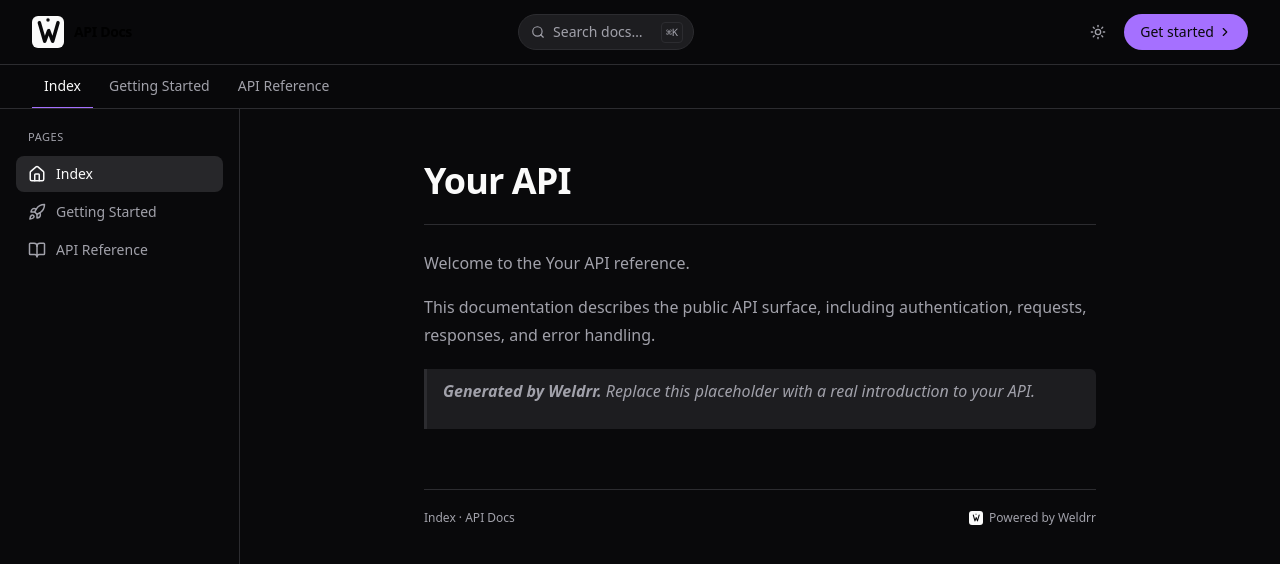
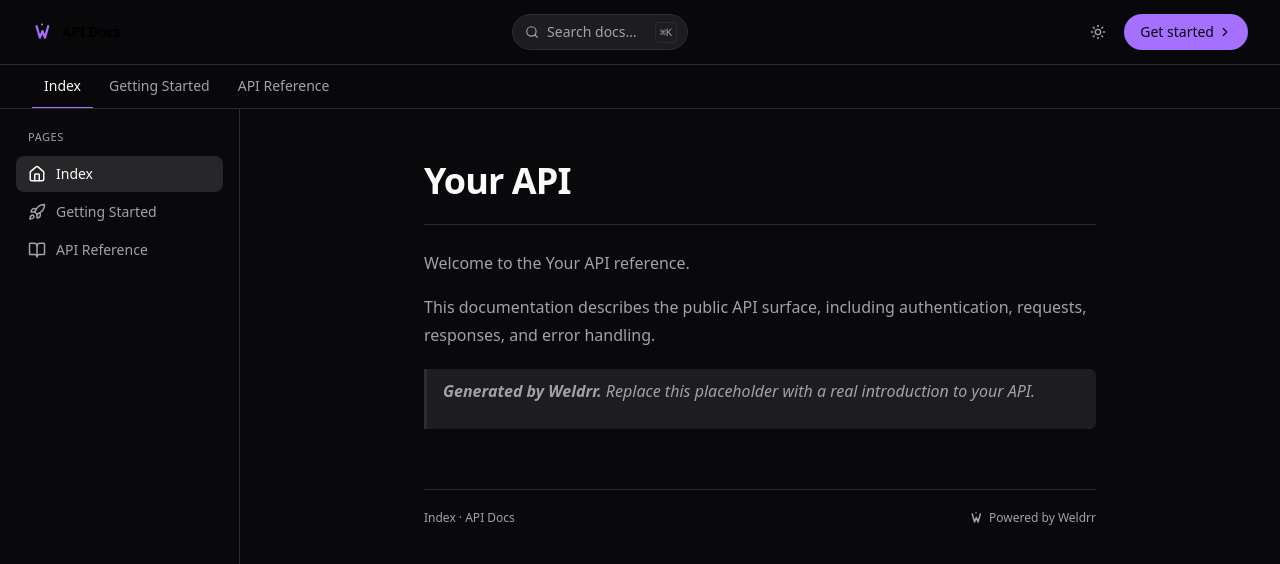
Before and after one commit to Daviduche03/paygrid-docs, a React (Vite) app: page /docs/index in a window 1280 px wide. Shown: the top 564 px of the page. Built offline with nearby package versions, Linux system fonts and the light colour scheme.

Commit message:
style: logo mark without background box

```diff
--- a/src/App.tsx
+++ b/src/App.tsx
@@ -85,9 +85,7 @@ function WMark({ className }: { className?: string }) {
 function Brand() {
   return (
     <div className="flex shrink-0 items-center gap-2.5">
-      <span className="inline-flex h-8 w-8 items-center justify-center rounded-md bg-foreground text-background">
-        <WMark className="h-4.5 w-4.5" />
-      </span>
+      <WMark className="h-5 w-5 text-primary" />
       <span className="text-sm font-semibold tracking-tight">API Docs</span>
     </div>
   );
@@ -330,9 +328,7 @@ function DocShell() {
               rel="noreferrer"
               className="inline-flex items-center gap-1.5 text-xs text-muted-foreground transition-colors hover:text-foreground"
             >
-              <span className="inline-flex size-3.5 items-center justify-center rounded-[3px] bg-foreground text-background">
-                <WMark className="h-2.5 w-2.5" />
-              </span>
+              <WMark className="h-3.5 w-3.5" />
               Powered by Weldrr
             </a>
           </div>
```
